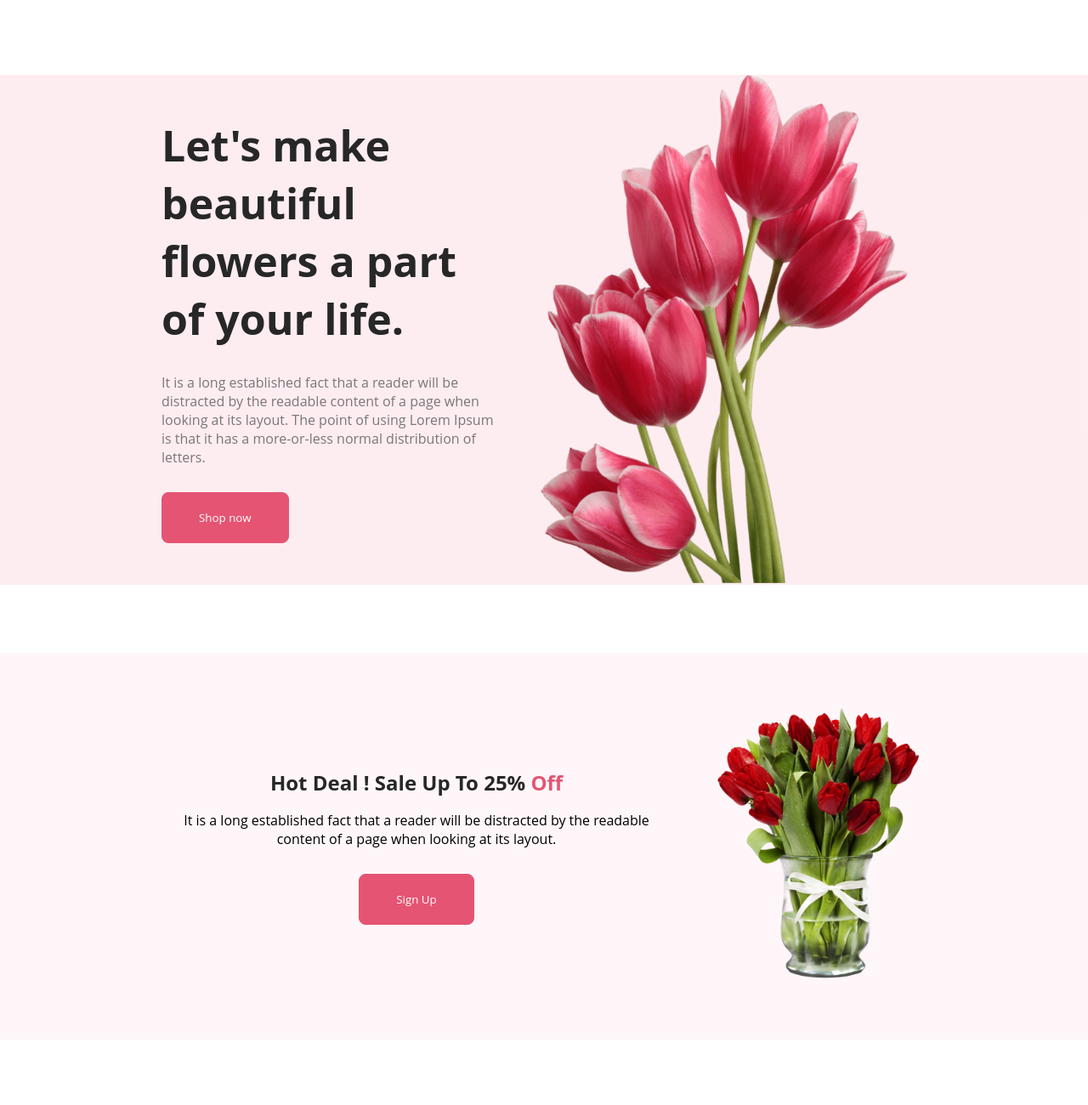
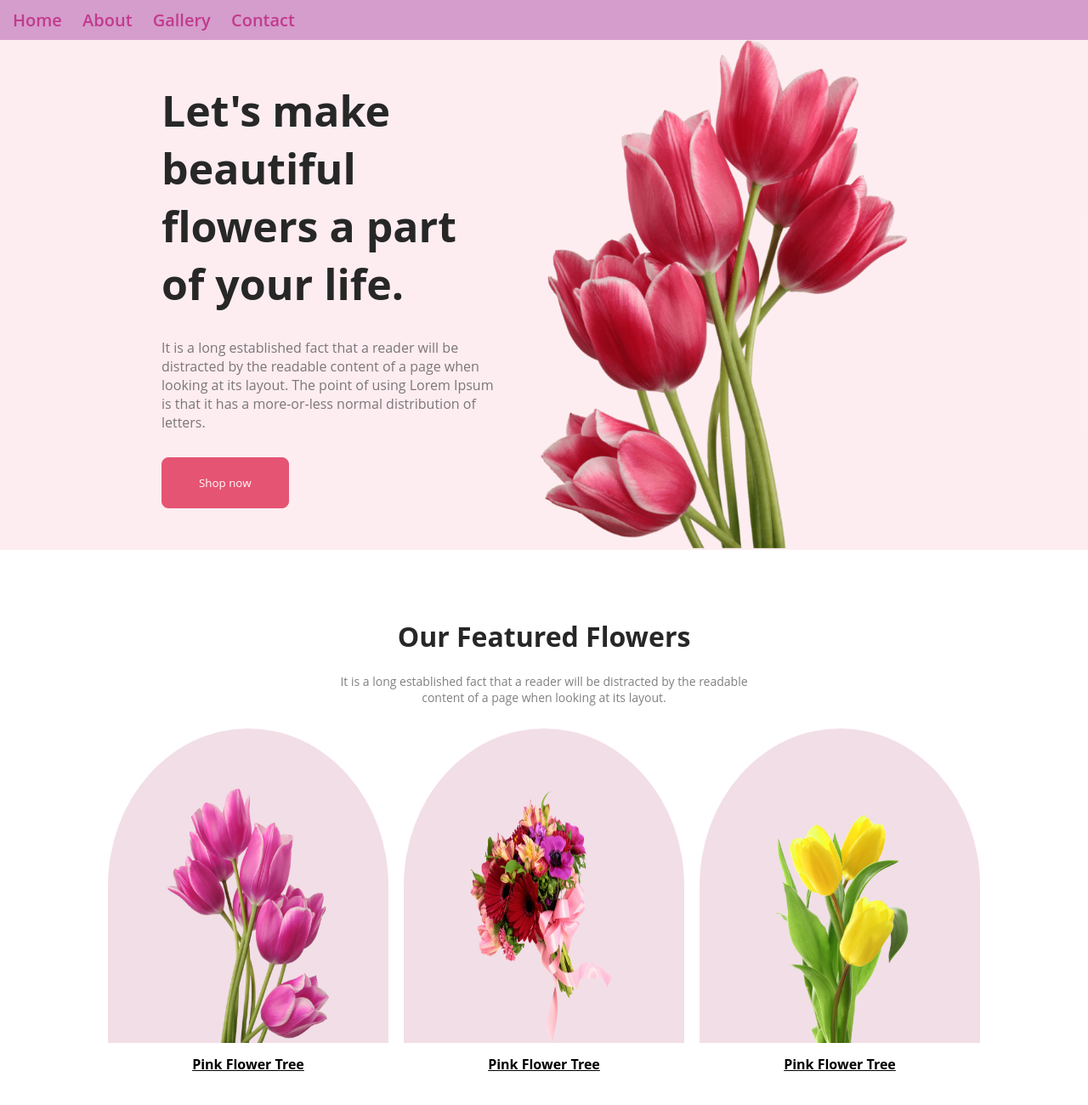
Before and after one commit to probinbro/Assignment1, a plain HTML site: page index.html in a window 1280 px wide. Shown: the top 1300 px of the page at 85% size. Drawn offline with Linux system fonts and the light colour scheme.

Commit message:
Adding Extra nav

```diff
--- a/index.html
+++ b/index.html
@@ -10,6 +10,18 @@
     <link rel="stylesheet" href="style.css">
 </head>
 <body>
+    <header>
+        <nav>
+        <div class="nav">
+            <ul>
+              <li><a href="#">Home</a></li>
+              <li><a href="#">About</a></li>
+              <li><a href="#">Gallery</a></li>
+              <li><a href="#">Contact</a></li>
+            </ul>
+          </div>
+        </nav>
+    </header>
    <main>
     <section class="section1">
         <div class="flower_intro">
@@ -29,9 +41,29 @@
         </div>
       </section>
       <!-- Featured Flower Section -->
+      <section class="section2">
+        <div class="feature_text">
+          <h1>Our Featured Flowers</h1>
+          <p>
+            It is a long established fact that a reader will be distracted by
+            the readable content of a page when looking at its layout.
+          </p>
+        </div>
 
-      <section class="section2">
-
+        <div class="feature_items">
+          <div class="feature_image">
+            <img src="./Flower Asset/pngwing 6.png" alt="" />
+            <h4>Pink Flower Tree</h4>
+          </div>
+          <div class="feature_image feature_image2">
+            <img src="./Flower Asset/pngwing 5.png" alt="" />
+            <h4>Pink Flower Tree</h4>
+          </div>
+          <div class="feature_image feature_image3">
+            <img src="./Flower Asset/pngwing 7.png" alt="" />
+            <h4>Pink Flower Tree</h4>
+          </div>
+        </div>
       </section>
      <!-- Hot Deal Section -->
 
--- a/style.css
+++ b/style.css
@@ -17,7 +17,7 @@
   max-width: 900px;
   gap: 30px;
   margin: auto;
-  margin-top: 11vh;
+  margin-top: 0px;
 }
 .flower_intro_text h1 {
   font-size: 50px;
@@ -53,7 +53,48 @@
 /* .flower_photo{
     border: 80px;
 } */
+.section2 {
+    margin: 80px 0;
+  }
+  .feature_text {
+    text-align: center;
+    max-width: 500px;
+    margin: auto;
+  }
+  .feature_text h1 {
+    font-size: 32px;
+    margin-bottom: 22px;
+    color: #272727;
+  }
+  .feature_text p {
+    margin-bottom: 18px;
+    color: gray;
+    font-size: 14px;
+  }
+  .feature_items {
+    display: flex;
+    justify-content: center;
+  }
+  .feature_items .feature_image img {
+    background-color: #a7216226;
+    width: 190px;
+    height: 300px;
+    margin: 9px;
+    text-align: center;
+    padding: 70px 70px 0px 70px;
 
+    border-radius: 50% 50% 0 0;
+  }
+  .feature_image .feature_image2 img {
+    background-color: #0597a026;
+  }
+  .feature_image .feature_image3 img {
+    background-color: #477d1126;
+  }
+   .feature_image h4 {
+    text-align: center;
+    text-decoration: underline;
+  }
 .section3 {
   margin: 80px 0;
   background-color: #e554730d;
@@ -170,3 +211,29 @@
 
     font-weight: 400;
   }
+  .nav {
+    background-color: #d49dcb;
+    padding: 10px;
+    margin-bottom: 0px;
+  }
+
+  .nav ul {
+    list-style-type: none;
+    justify-content: center;
+    margin: 0;
+    padding: 0;
+  }
+
+  .nav li {
+    display: inline;
+    margin-right: 10px;
+  }
+
+  .nav a {
+    text-decoration: none;
+    color: #c23a8e;
+    padding: 5px;
+    font-size: 20px;
+    font-weight: 600;
+
+  }
```
